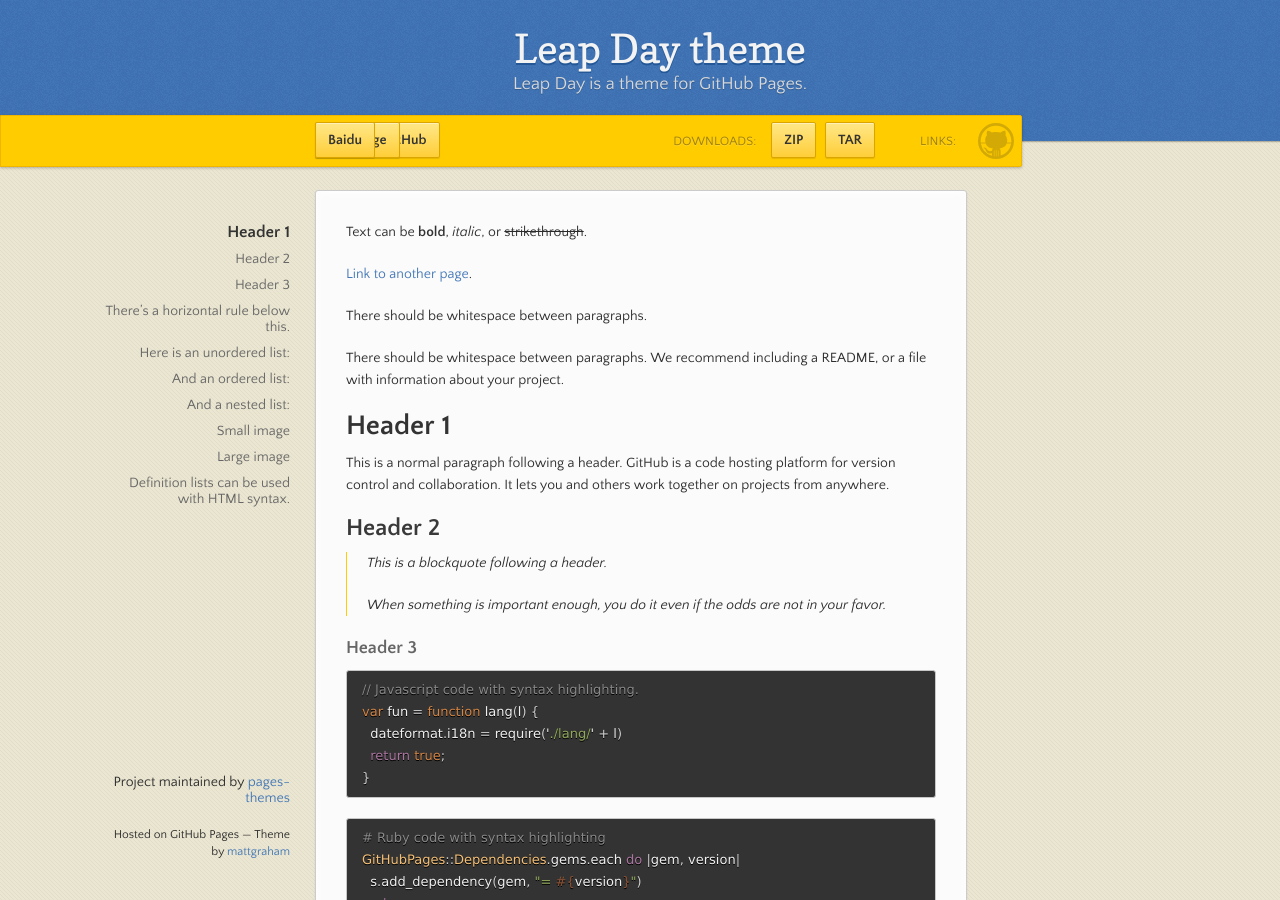
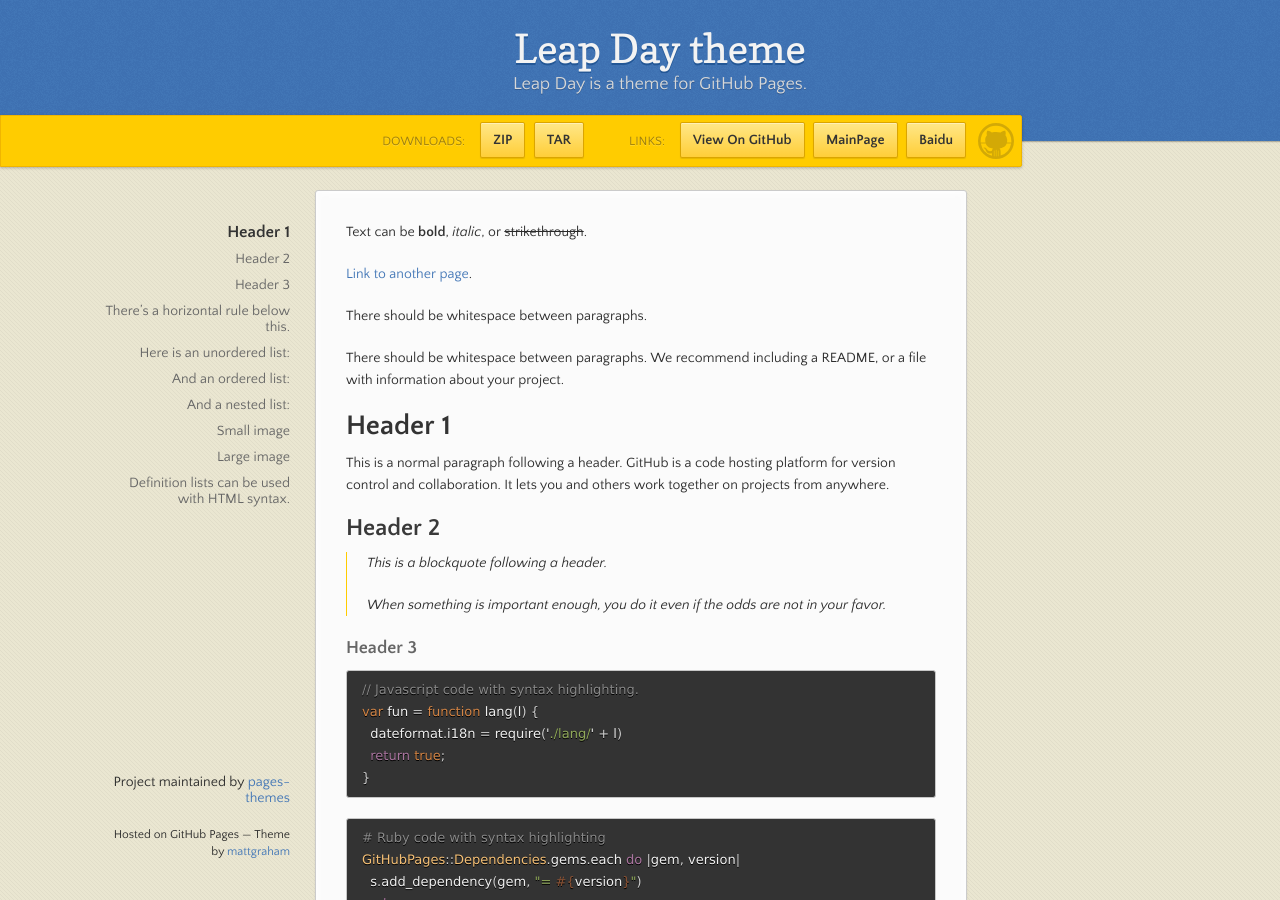
Before and after one commit to pages-themes/leap-day, a Jekyll site: the page built from index.md, in a window 1280 px wide and 900 px high. Built offline with Jekyll 4.4.1, drawn with Linux system fonts in a browser that asks for light colours.

Commit message:
Update default.html

```diff
--- a/_layouts/default.html
+++ b/_layouts/default.html
@@ -28,9 +28,9 @@
         <div class="links">
           <span>Links:</span>
           <ul>
-            <li><a href="{{ site.github.repository_url }}" class="button fork"><strong>View On GitHub</strong></a></li>
-            <li><a href="https://haiezan.github.io/" class="button fork"><strong> MainPage </strong></a></li>
-            <li><a href="ww.baidu.com" class="button fork"><strong> Baidu </strong></a></li>
+            <li><a href="{{ site.github.repository_url }}" class="button"><strong>View On GitHub</strong></a></li>
+            <li><a href="https://haiezan.github.io/" class="button"><strong> MainPage </strong></a></li>
+            <li><a href="ww.baidu.com" class="button"><strong> Baidu </strong></a></li>
           </ul>
         </div>
         {% endif %}
```
